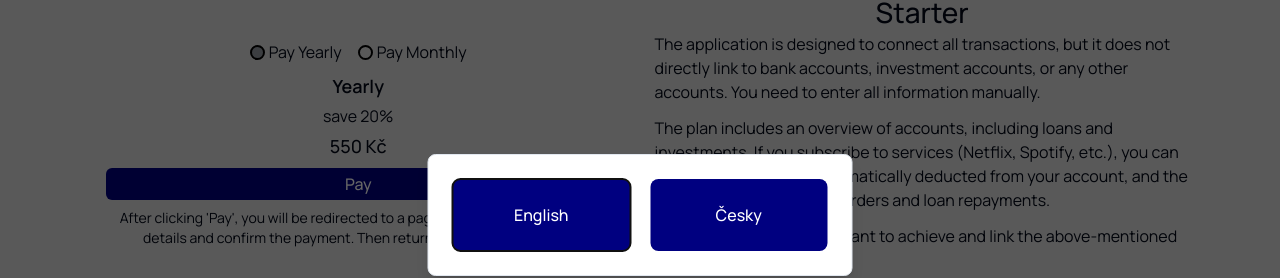
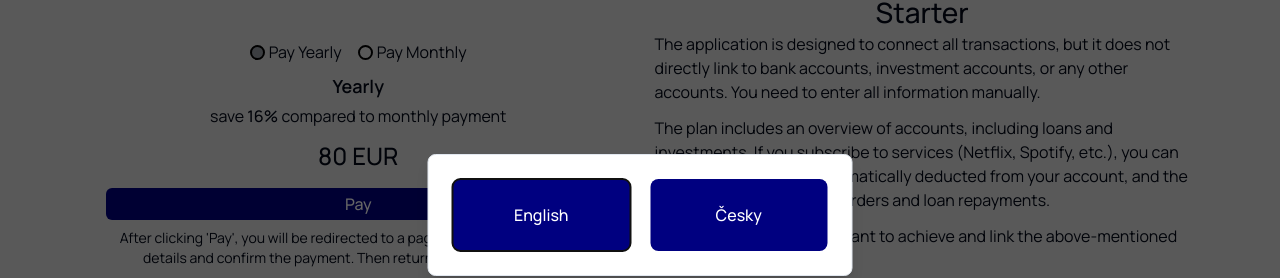
Before and after one commit to matej-bittner/finance-src, a Next.js app: page /en/subscription-select in a window 1280 px wide. Shown: the part 185-463 px from the top of the page. Built offline with nearby package versions, Linux system fonts and the light colour scheme; no server answers; sample sign-in values are in the browser's storage.

Commit message:
almost done12

```diff
--- a/messages/cs.json
+++ b/messages/cs.json
@@ -137,6 +137,7 @@
     "monthly": "Měsíčně",
     "yearly": "Ročně",
     "save": "ušetříte",
+    "save2": "v porovnání s měsíční platbou",
     "about-title": "O plánu",
 
     "title": "Startovací",
--- a/messages/en.json
+++ b/messages/en.json
@@ -132,6 +132,7 @@
     "monthly": "Monthly",
     "yearly": "Yearly",
     "save": "save",
+    "save2": "compared to monthly payment",
     "about-title": "About Plan",
     "title": "Starter",
     "text1": "The application is designed to connect all transactions, but it does not directly link to bank accounts, investment accounts, or any other accounts. You need to enter all information manually.",
--- a/src/app/[locale]/(pages)/subscription-select/page.tsx
+++ b/src/app/[locale]/(pages)/subscription-select/page.tsx
@@ -1,15 +1,13 @@
-"use client";
-import React, { useEffect } from "react";
+import React from "react";
 import SubscriptionSelector from "@/components/SubscriptionSelector";
 
-import { useTranslations } from "next-intl";
-import { useCurrentUser } from "@/hooks/useCurrentUser";
-import { useRouter } from "next/navigation";
+import { getTranslations } from "next-intl/server";
+import { currentUser } from "@/helpers/current-user";
 
-const Page = () => {
-  const t = useTranslations("subscription-select");
+const Page = async () => {
+  const t = await getTranslations("subscription-select");
   // const router = useRouter();
-  const user = useCurrentUser();
+  const user = await currentUser();
 
   if (!user?.email) return null;
 
@@ -37,11 +35,3 @@ const Page = () => {
 };
 
 export default Page;
-//
-// <a
-//   target="_blank"
-//   href={asd[0].link + "?prefilled_email=" + user?.email}
-//   className="px-2 py-2 font-medium text-white bg-black rounded-md mt-10 ml-10"
-// >
-//   Pay
-// </a>
--- a/src/app/layout.tsx
+++ b/src/app/layout.tsx
@@ -1,5 +1,15 @@
 import React from "react";
-
+import type { Metadata } from "next";
+export const metadata: Metadata = {
+  title: "Wallet Recap",
+  description: "Manage your money - effortlessly.",
+  twitter: {
+    card: "summary_large_image",
+  },
+  openGraph: {
+    images: "/opengraph-image.png",
+  },
+};
 const ErrorLayout = ({ children }: { children: React.ReactNode }) => {
   return children;
 };
--- a/src/components/SubscriptionSelector.tsx
+++ b/src/components/SubscriptionSelector.tsx
@@ -26,8 +26,14 @@ const SubscriptionSelector = ({ userEmail }: { userEmail: string }) => {
         <p className="font-semibold text-lg">
           {t(plans[selectedPlan].duration)}
         </p>
-        {plans[selectedPlan].duration === "yearly" && <p>{t("save")} 20%</p>}
-        <p className="font-medium text-lg">550 Kč</p>
+        {plans[selectedPlan].duration === "yearly" && (
+          <p className="text-center">
+            {t("save")} <span className="font-medium">16%</span> {t("save2")}{" "}
+          </p>
+        )}
+        <p className="font-medium text-xl py-2 md:text-2xl">
+          {plans[selectedPlan].price} EUR
+        </p>
       </div>
       <a
         target="_blank"
--- a/src/components/emails/SocialsEmailDiv.tsx
+++ b/src/components/emails/SocialsEmailDiv.tsx
@@ -7,7 +7,7 @@ const SocialsEmailDiv = () => {
 
   return (
     <div className="flex flex-col py-10 gap-2">
-      <div className="flex gap-9 ">
+      <div className="flex gap-9 items-center">
         {socialsData.map((item, i) => {
           if (item.address) return;
           return (
--- a/src/components/navbar/LanguageSwitchButton.tsx
+++ b/src/components/navbar/LanguageSwitchButton.tsx
@@ -25,6 +25,7 @@ const LanguageSwitchButton = () => {
         Cookies.set("preferredLanguage", nextLocale);
       }
       router.push(newPathname);
+      router.refresh();
     });
   };
   return (
--- a/src/components/protected/settings/SettingsHeader.tsx
+++ b/src/components/protected/settings/SettingsHeader.tsx
@@ -1,21 +1,22 @@
-"use client";
-import React from "react";
+import React, { useEffect } from "react";
 import { Select, SelectContent, SelectTrigger } from "@/components/ui/select";
 import Link from "next/link";
-import { useTranslations } from "next-intl";
-import { useCurrentUser } from "@/hooks/useCurrentUser";
 
-const SettingsHeader = () => {
-  const t = useTranslations("settings-page");
+import { getTranslations } from "next-intl/server";
+import { currentUser } from "@/helpers/current-user";
+
+const SettingsHeader = async () => {
+  const t = await getTranslations("settings-page");
   const customerPortalLink =
     process.env.NODE_ENV === "development"
       ? "https://billing.stripe.com/p/login/test_eVaaEH2h86GF7K07ss"
       : "https://billing.stripe.com/p/login/00geXm6sj8SsfgQfYY";
-  const user = useCurrentUser();
+  const user = await currentUser();
+
   if (!user) {
     return null;
-    //logout
   }
+
   return (
     <div className="flex">
       <Select>
--- a/src/constants/index.ts
+++ b/src/constants/index.ts
@@ -14,6 +14,7 @@ export const plans = [
         ? "price_1PbodmLy1KHXEetojHh6lTdn"
         : "price_1Peh1cLy1KHXEetob0IekXBA",
     duration: "yearly",
+    price: 80,
   },
   {
     link:
@@ -25,6 +26,7 @@ export const plans = [
         ? "price_1PbodKLy1KHXEetoMwxPTsvU"
         : "price_1PegqvLy1KHXEetosMvdUyEq",
     duration: "monthly",
+    price: 8,
   },
 ];
 
```
